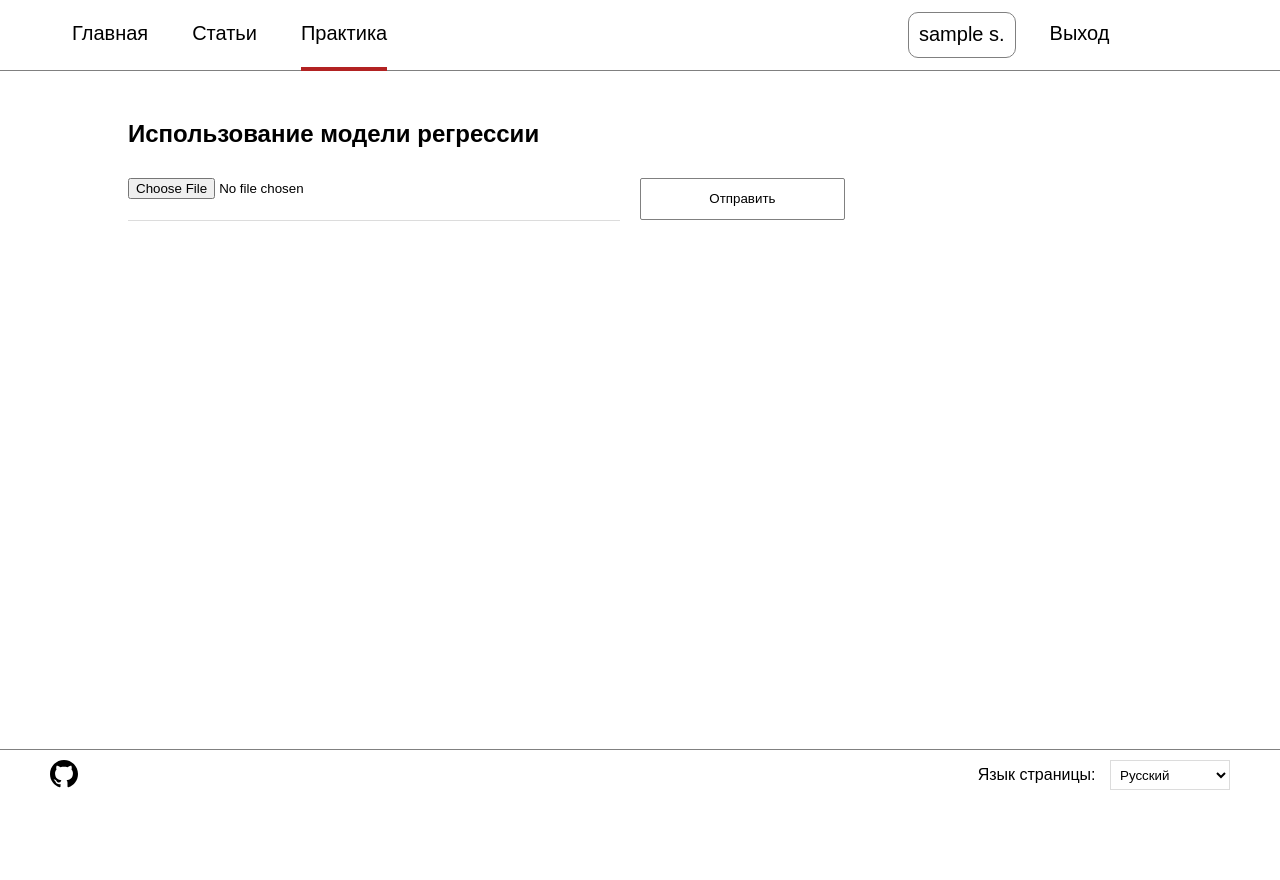
After one commit to gfnIvanov/flaskProject, a Flask app: page /practice in a window 1280 px wide. The commit adds this page. Run offline with Flask 3, Linux system fonts and the light colour scheme; the visitor is signed in with stand-in values (Sample User, id 1); data comes from the database, SQL or seed files in the repository; parts of the project's set-up code (start-up, migrations or seed data) failed here and were passed over; some libraries are stand-ins or nearby versions.

Commit message:
Intermediate changes

```diff
--- a/app/forms.py
+++ b/app/forms.py
@@ -2,12 +2,13 @@ from flask import flash
 from flask_wtf import FlaskForm
 from wtforms import StringField, PasswordField, SubmitField, TextAreaField
 from wtforms.validators import ValidationError, DataRequired, EqualTo
+from flask_wtf.file import FileField
 from .queries import get_user_by_username
 
 
 class RequiredField(DataRequired):
-    def __init__(self):
-        self.message = "Поле обязательно для заполнения"
+    def __init__(self, message="Поле обязательно для заполнения"):
+        self.message = message
 
 
 def check_user_exist(form, field: str):
@@ -15,7 +16,7 @@ def check_user_exist(form, field: str):
     if isinstance(user_exist, Exception):
         flash("Ошибка при обращении к базе данных", "error")
     if user_exist:
-        raise ValidationError('Пользователь с указанным логином уже есть в базе', 'user_exist')
+        raise ValidationError("Пользователь с указанным логином уже есть в базе", "user_exist")
 
 
 class RegistrationForm(FlaskForm):
@@ -42,3 +43,8 @@ class PostForm(FlaskForm):
     body = TextAreaField("Введите текст", validators=[RequiredField()])
     tags = StringField("Введите теги")
     submit = SubmitField("Добавить пост")
+
+
+class FileForm(FlaskForm):
+    file = FileField(validators=[RequiredField(message="Требуется выбрать файл")])
+    submit = SubmitField("Отправить")
--- a/app/queries.py
+++ b/app/queries.py
@@ -105,3 +105,15 @@ def get_user_by_username(username: str) -> Union[models.Users, std_return]:
     except SQLAlchemyError as err:
         logger.error(err)
         return err
+
+
+def get_user_by_id(id: int) -> Union[models.Users, std_return]:
+    try:
+        return db.session.execute(
+            db.select(models.Users).filter_by(id=id)
+        ).scalar_one()
+    except NoResultFound:
+        return None
+    except SQLAlchemyError as err:
+        logger.error(err)
+        return err
--- a/app/routes.py
+++ b/app/routes.py
@@ -1,13 +1,19 @@
+import os
+from typing import Dict
 from app import app
+from flask_login import current_user
 from flask import render_template, redirect, url_for
-from flask_login import login_user
+from flask_login import login_user, login_required, logout_user
+from .config import BASE_DIR
 from .queries import *
 from .forms import *
 
 
 @app.route("/")
 def index():
-    return render_template("index.html", active_page='index')
+    return render_template("index.html",
+                           active_page='index',
+                           user=_get_user_data())
 
 
 @app.route("/register", methods=["GET", "POST"])
@@ -80,3 +86,34 @@ def remove_post(post_id: int):
         flash("Ошибка при обращении к базе данных", "error")
         return redirect(url_for("index"))
     return render_template("edit_post.html")
+
+
+@app.route("/practice", methods=["GET", "POST"])
+@login_required
+def practice():
+    form = FileForm()
+    if form.validate_on_submit():
+        file = form.file.data
+        file.save(os.path.join(BASE_DIR, 'temp/data.csv'))
+        return redirect(url_for("practice"))
+    return render_template("practice.html",
+                           form=form,
+                           active_page='practice',
+                           user=_get_user_data())
+
+
+@app.route("/logout", methods=["GET"])
+@login_required
+def logout():
+    logout_user()
+    return redirect(url_for("index"))
+
+
+def _get_user_data() -> Dict[str, str]:
+    firstname = None
+    lastname = None
+    user = get_user_by_id(current_user.get_id())
+    if user is not None and not isinstance(user, Exception):
+        firstname = user.firstname
+        lastname = user.lastname[0] + '.'
+    return {"firstname": firstname, "lastname": lastname}
--- a/app/templates/components/footer.html
+++ b/app/templates/components/footer.html
@@ -1,6 +1,6 @@
 <div class="footer">
     <div style="margin: 10px 50px 0px">
-        <a href="https://github.com/gfnIvanov/djangoProject" target="_blank">
+        <a href="https://github.com/gfnIvanov/flaskProject" target="_blank">
            <img src="{{ url_for('static', filename='images/github.svg') }}" />
         </a>
     </div>
--- a/app/templates/components/header.html
+++ b/app/templates/components/header.html
@@ -1,27 +1,27 @@
 <div class="header">
     <div class="btn-block" style="width: 70%">
-        <a class="menu-btn" href="">
+        <a class="menu-btn" href="{{ url_for('index') }}">
             <div id="main-page-btn" class="{% if active_page == 'index' %} active-page {% endif %}" style="margin-left: 50px">Главная</div>
         </a>
         {% if current_user.is_authenticated %}
         <a class="menu-btn" href="">
             <div id="articles-page-btn" class="{% if active_page == 'posts' %} active-page {% endif %}">Статьи</div>
         </a>
-        <a class="menu-btn" href="">
-            <div id="practice-page-btn" class="">Практика</div>
+        <a class="menu-btn" href="{{ url_for('practice') }}">
+            <div id="practice-page-btn" class="{% if active_page == 'practice' %} active-page {% endif %}">Практика</div>
         </a>
         {% endif %}
     </div>
     <div class="btn-block" style="width: 30%">
         {% if current_user.is_authenticated %}
-        <div class="menu-btn btn-border" style="cursor:default">{{ firstname }} {{ surname }}</div>
+        <div class="menu-btn btn-border" style="cursor:default">{{ user.firstname }} {{ user.lastname }}</div>
         {% else %}
         <a class="menu-btn btn-border" href="{{ url_for('register') }}">
             <div id="reg-btn">Регистрация</div>
         </a>
         {% endif %}
         {% if current_user.is_authenticated %}
-        <a class="menu-btn" href="">
+        <a class="menu-btn" href="{{ url_for('logout') }}">
             <div id="log-out-btn">Выход</div>
         </a>
         {% else %}
--- /dev/null
+++ b/app/templates/practice.html
@@ -0,0 +1,19 @@
+{% extends "base.html" %}
+
+{% block content %}
+<div class="practice-page">
+    <div><h2>Использование модели регрессии</h2></div>
+    <div>
+        <form enctype="multipart/form-data" method="post">
+            {{ form.hidden_tag() }}
+            <div class="input-file">
+                <div>{{ form.file() }}</div>
+                <div>{{ form.submit(class="form-btn") }}</div>
+            </div>
+            {% for err in form.file.errors %}
+            <span class="err-msg ta-c" style="width:50%">{{ err }}</span>
+            {% endfor %}
+        </form>
+    </div>
+</div>
+{% endblock %}
```
